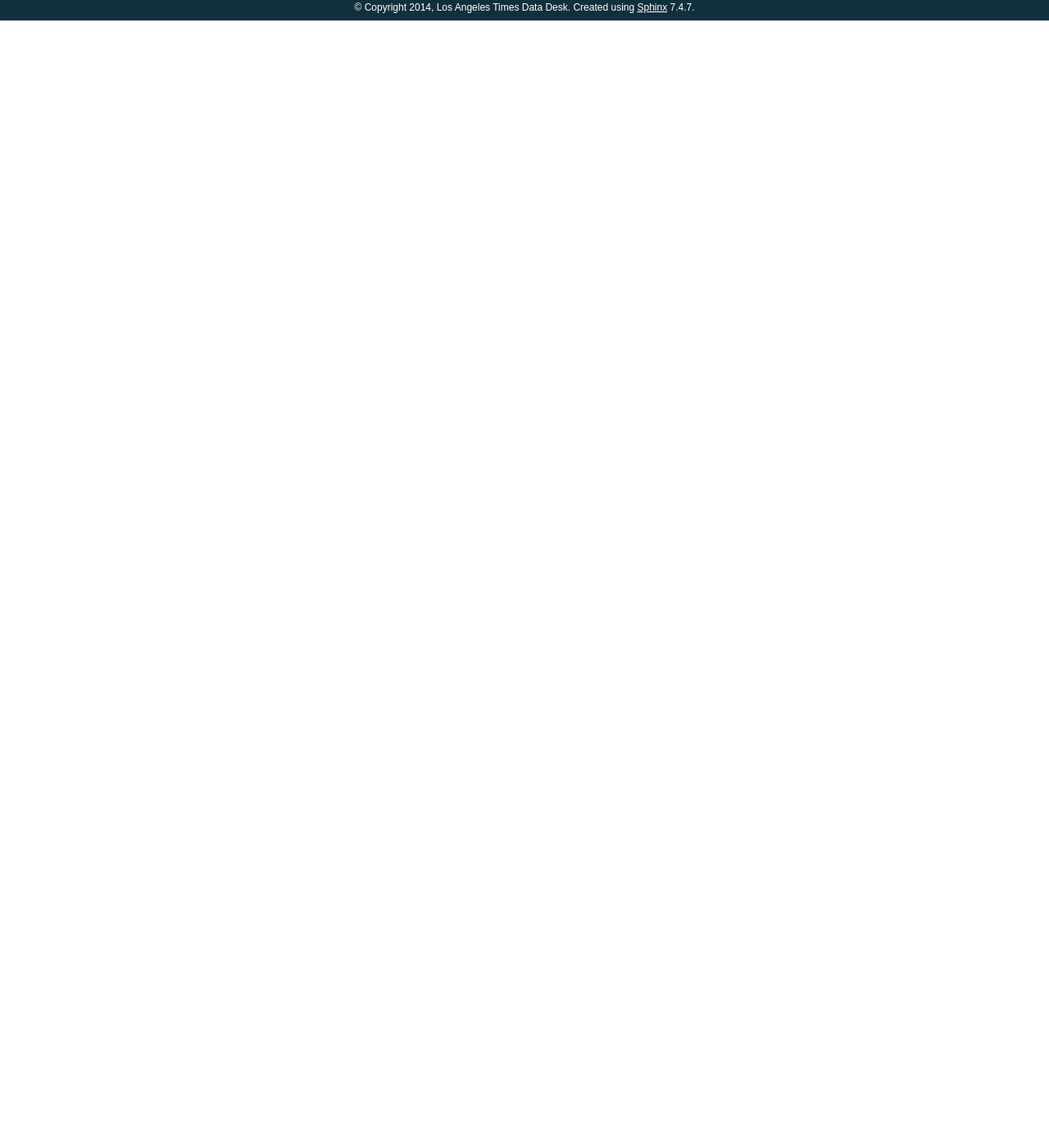
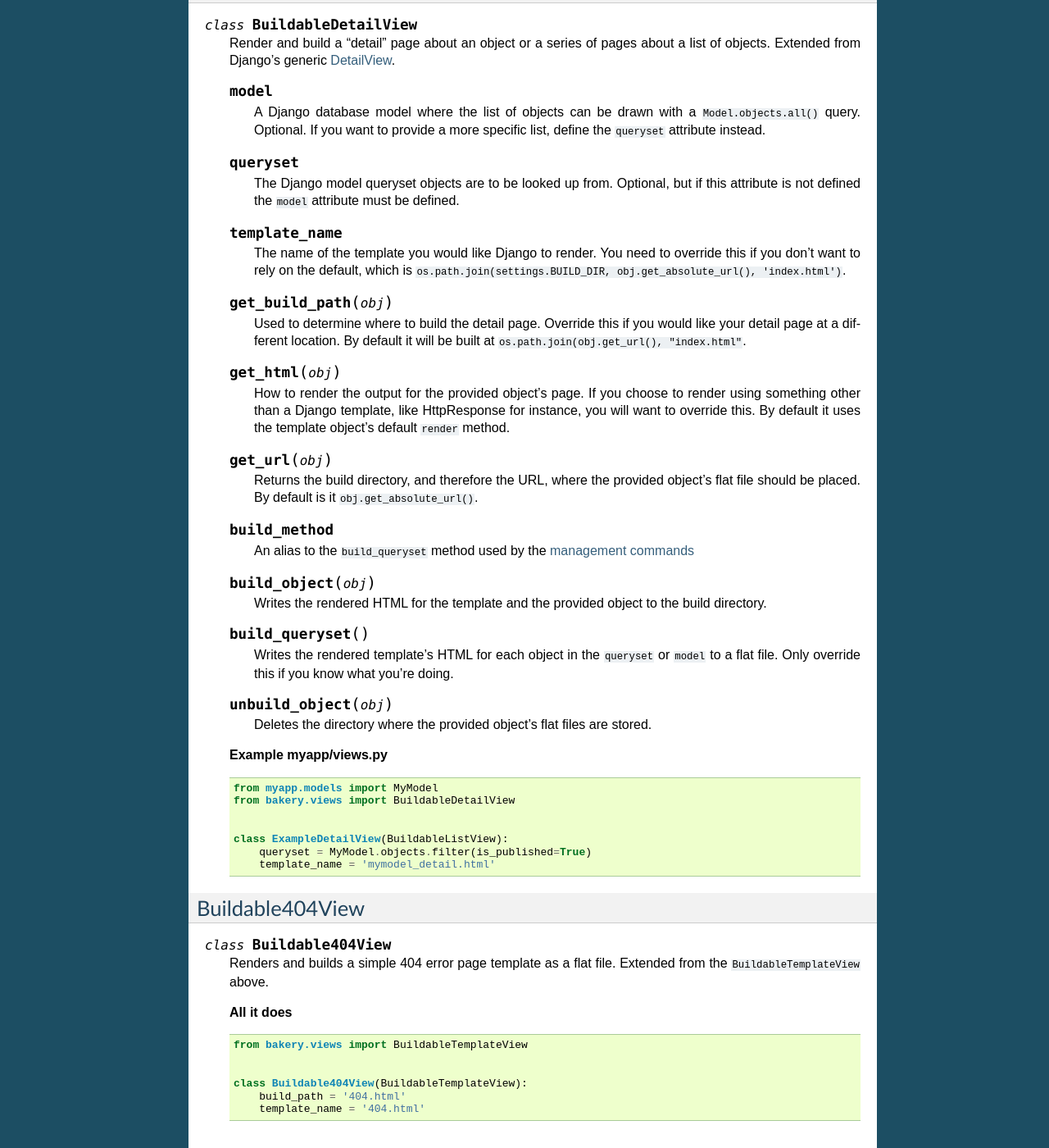
Before and after one commit to palewire/django-bakery, a Sphinx documentation site: the page built from docs/buildableviews.rst, in a window 1280 px wide and 1400 px high, scrolled down 1601 px. Shown: the whole window at 82% size. Built offline with Sphinx 7.4.7, drawn with Linux system fonts in a browser that asks for light colours; before the commit the page ends 1626 px from its top, so only the background shows below that; some of the changed text lies outside the part shown.

Commit message:
Finished a first run at views docs

```diff
--- a/docs/buildableviews.rst
+++ b/docs/buildableviews.rst
@@ -1,30 +1,46 @@
 Buildable views
 ===============
 
-.. class:: BuildableTemplateView
+Django's `class-based views <https://docs.djangoproject.com/en/dev/topics/class-based-views/>`_  are used to render HTML pages to flat files. Putting all the pieces together is a little tricky at first, particularly if you haven't studied `the Django source code <https://github.com/django/django/tree/master/django/views/generic>`_ or lack experience `working with Python classes <http://www.diveintopython.net/object_oriented_framework/defining_classes.html>`_ in general. But if you figure it out, we think it's worth the trouble.
+
+BuildableTemplateView
+---------------------
+
+.. py:class:: BuildableTemplateView
 
     Renders and builds a simple template as a flat file. Extended from Django's
     generic `TemplateView <https://docs.djangoproject.com/en/dev/ref/class-based-views/base/#django.views.generic.base.TemplateView>`_.
 
-    .. attribute:: build_path
+    .. py:attribute:: build_path
 
         The target location of the built file in the ``BUILD_DIR``.
         ``index.html`` would place it at the built site's root.
         ``foo/index.html`` would place it inside a subdirectory. Required.
 
-    .. attribute:: template_name
+    .. py:attribute:: template_name
 
         The name of the template you would like Django to render. Required.
+
+    .. py:method:: build()
+
+        Writes the rendered template's HTML to a flat file. Only override this if you know what you're doing.
+
+    .. py:attribute:: build_method
+
+        An alias to the ``build`` method used by the :doc:`management commands </managementcommands>`
+
+    **Example myapp/views.py**
 
     .. code-block:: python
 
         from bakery.views import BuildableTemplateView
 
-
         class ExampleTemplateView(BuildableTemplateView):
             build_path = 'examples/index.html'
             template_name = 'examples.html'
 
+BuildableListView
+-----------------
 
 .. class:: BuildableListView
 
@@ -57,6 +73,16 @@
         to override this if you don't want to rely on the Django ``ListView``
         defaults.
 
+    .. py:attribute:: build_method
+
+        An alias to the ``build_queryset`` method used by the :doc:`management commands </managementcommands>`
+
+    .. py:method:: build_queryset()
+
+        Writes the rendered template's HTML to a flat file. Only override this if you know what you're doing.
+
+    **Example myapp/views.py**
+
     .. code-block:: python
 
         from myapp.models import MyModel
@@ -97,6 +126,42 @@
         to override this if you don't want to rely on the default, which is
         ``os.path.join(settings.BUILD_DIR, obj.get_absolute_url(), 'index.html')``.
 
+    .. method:: get_build_path(obj)
+
+        Used to determine where to build the detail page. Override this if you
+        would like your detail page at a different location. By default it
+        will be built at ``os.path.join(obj.get_url(), "index.html"``.
+
+    .. method:: get_html(obj)
+
+        How to render the output for the provided object's page. If you choose to render
+        using something other than a Django template, like HttpResponse for
+        instance, you will want to override this. By default it uses the template
+        object's default ``render`` method.
+
+    .. method:: get_url(obj)
+
+        Returns the build directory, and therefore the URL, where the provided
+        object's flat file should be placed. By default is it ``obj.get_absolute_url()``.
+
+    .. py:attribute:: build_method
+
+        An alias to the ``build_queryset`` method used by the :doc:`management commands </managementcommands>`
+
+    .. py:method:: build_object(obj)
+
+        Writes the rendered HTML for the template and the provided object to the build directory.
+
+    .. py:method:: build_queryset()
+
+        Writes the rendered template's HTML for each object in the ``queryset`` or ``model`` to a flat file. Only override this if you know what you're doing.
+
+    .. py:method:: unbuild_object(obj)
+
+        Deletes the directory where the provided object's flat files are stored.
+
+    **Example myapp/views.py**
+
     .. code-block:: python
 
         from myapp.models import MyModel
@@ -106,3 +171,21 @@
         class ExampleDetailView(BuildableListView):
             queryset = MyModel.objects.filter(is_published=True)
             template_name = 'mymodel_detail.html'
+
+Buildable404View
+----------------
+
+.. class:: Buildable404View
+
+    Renders and builds a simple 404 error page template as a flat file. Extended from the ``BuildableTemplateView`` above.
+
+    **All it does**
+
+    .. code-block:: python
+
+        from bakery.views import BuildableTemplateView
+
+
+        class Buildable404View(BuildableTemplateView):
+            build_path = '404.html'
+            template_name = '404.html'
```
Also changed, not shown: other parts of docs/buildableviews.rst (+3 -0 lines), 8 other files.
